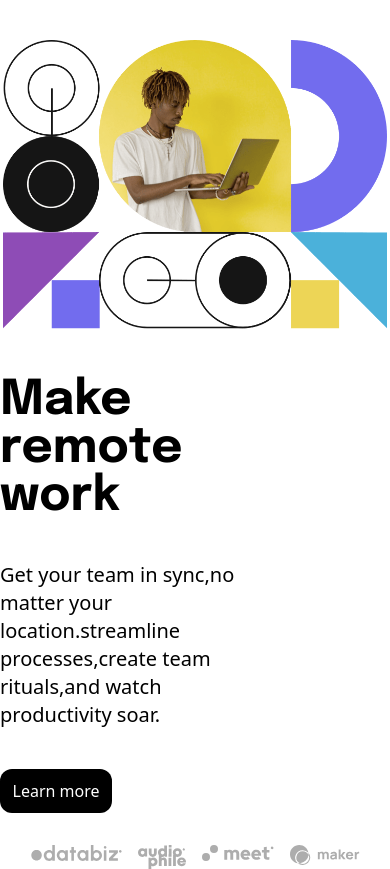
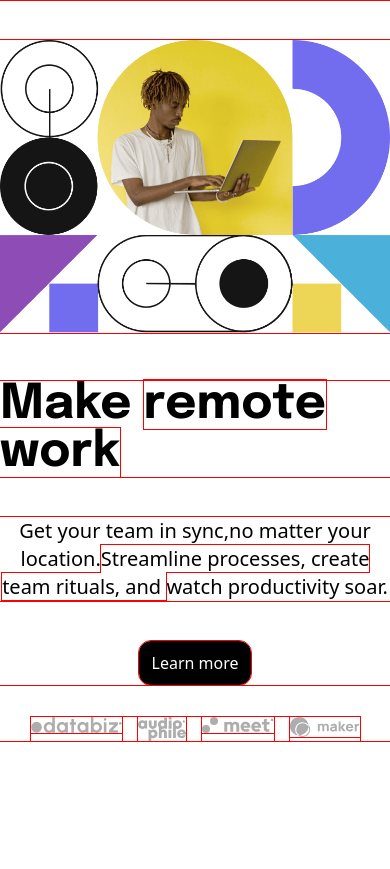
Before and after one commit to Abdirizaks12/landing-page, a website: page index.html in a window 390 px wide. After the commit the page ends 844 px from the top, so only its background shows below. Drawn offline with nearby package versions, Linux system fonts and the light colour scheme.

Commit message:
style:fixed some responsive bugs

```diff
--- a/index.css
+++ b/index.css
@@ -0,0 +1,3 @@
+* {
+  outline: 1px red solid;
+}
--- a/index.html
+++ b/index.html
@@ -9,6 +9,7 @@
 <link rel="preconnect" href="https://fonts.gstatic.com" crossorigin>
 <link href="https://fonts.googleapis.com/css2?family=Epilogue:wght@300;500;700&display=swap" rel="stylesheet">
     <script src="https://cdn.tailwindcss.com"></script>
+    <link rel="stylesheet" href="index.css">
 
     <title>my landing page</title>
   </head>
@@ -20,7 +21,7 @@
     </nav>
     <main >
       <div class="md:flex md:flex-row md:gap-x-20 flex flex-col  items-center justify-center mt-10 mb-12">
-        <div class="max-w-sm h-full md:order-2 ">
+        <div class="max-w-md h-full md:order-2 ">
         <picture>
           <source media="(min-width:768px)" srcset="./public/images/image-hero-desktop.png">
           <source media="(max-width:767px)" srcset="./public/images/image-hero-mobile.png">
@@ -28,17 +29,17 @@
         </picture>
         </div>
         <div class="left-content mt-12 flex flex-col items-center justify-center">
-          <div class="hero-content flex  flex-col  md:mt-12" >
-            <h1 class="font-[Epilogue] text-5xl md:mb-12 w-2/3  font-bold">
-              Make <br />
-              remote work
+          <div class="hero-content flex items-center flex-col  md:mt-12" >
+            <h1 class="font-[Epilogue] text-5xl md:mb-12 w-3/3 font-bold">
+              Make
+              <span class="md:block">remote work</span>
             </h1>
-            <p1 class="font-medium text-grey-500 w-2/3 my-10 text-xl md:text-sm">
-              Get your team in sync,no matter your location.streamline
-              processes,create team rituals,and
+            <p1 class="font-medium text-center text-grey-500 w-3/3 max-w-md my-10  text-xl md:text-sm">
+              Get your team in sync,no matter your location.<span class="md:block">Streamline processes, create team rituals, and </span>
+
               watch productivity soar.
             </p1>
-            <button class="bg-black w-28 rounded-xl py-2.5 px-2 text-white" >Learn more</button>
+            <button class="bg-black md:self-start w-28 rounded-xl py-2.5 px-2 text-white" >Learn more</button>
           </div>
           <div class="links md:mt-28 mt-8 flex gap-4 justify-start" >
             <a>
```
